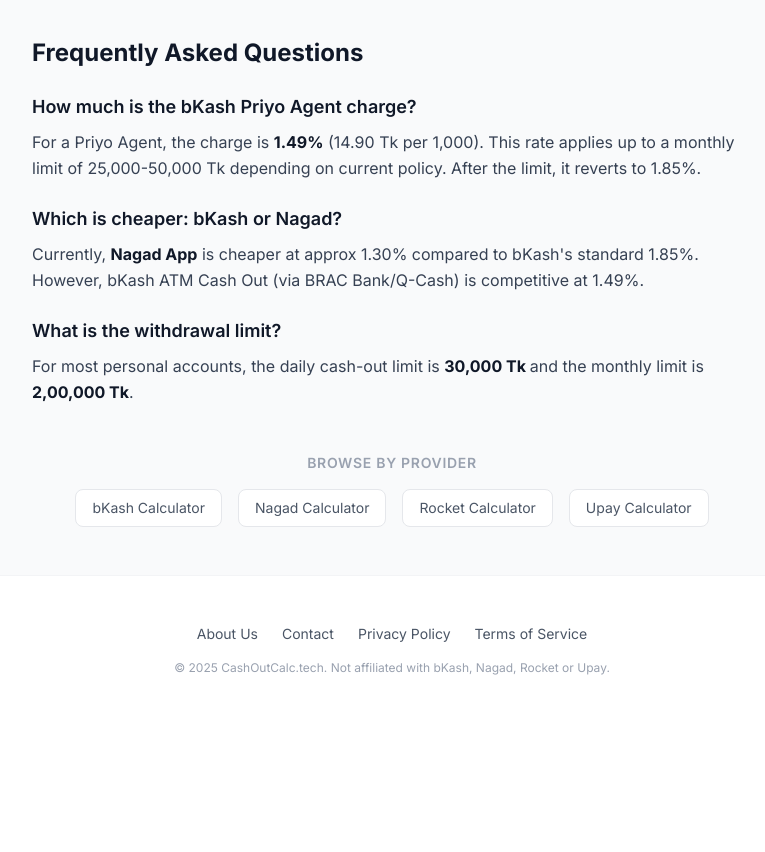
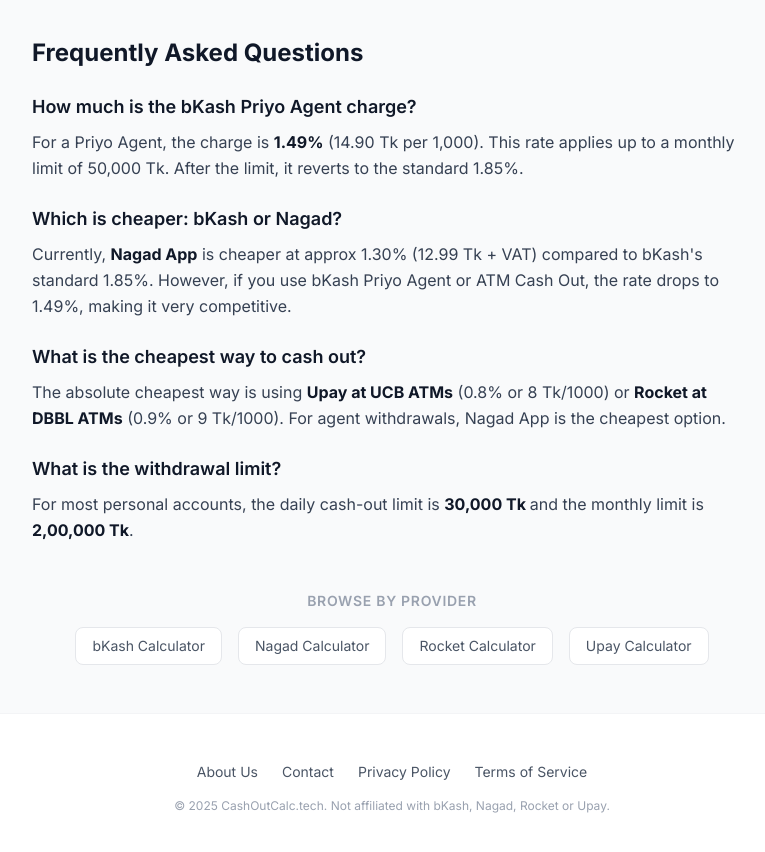
Before and after one commit to BlasterOverlord/cashout-calculator, a Next.js app: page / in a window 1280 px wide. Shown: the part 2020-2872 px from the top of the page, without its empty margins (248-1013 px from the left). Before the commit the page ends 2744 px from the top, so only its background shows below. Built offline with nearby package versions, Linux system fonts and the light colour scheme.

Commit message:
add FAQ entry for cheapest cash out method and update existing answers for clarity

```diff
--- a/app/page.tsx
+++ b/app/page.tsx
@@ -38,6 +38,14 @@ const jsonLd = {
           "acceptedAnswer": {
             "@type": "Answer",
             "text": "Currently, Nagad App is cheaper at approx 1.30% compared to bKash's standard 1.85%."
+          }
+        },
+        {
+          "@type": "Question",
+          "name": "What is the cheapest way to cash out?",
+          "acceptedAnswer": {
+            "@type": "Answer",
+            "text": "The absolute cheapest way is using Upay at UCB ATMs (0.8%) or Rocket at DBBL ATMs (0.9%)."
           }
         }
       ]
@@ -148,16 +156,24 @@ export default function Home() {
               <h3 className="font-semibold text-lg text-gray-900 mb-2">How much is the bKash Priyo Agent charge?</h3>
               <p className="leading-relaxed">
                 For a Priyo Agent, the charge is <strong className="text-gray-900">1.49%</strong> (14.90 Tk per 1,000).
-                This rate applies up to a monthly limit of 25,000-50,000 Tk depending on current policy.
-                After the limit, it reverts to 1.85%.
+                This rate applies up to a monthly limit of 50,000 Tk.
+                After the limit, it reverts to the standard 1.85%.
               </p>
             </div>
 
             <div>
               <h3 className="font-semibold text-lg text-gray-900 mb-2">Which is cheaper: bKash or Nagad?</h3>
               <p className="leading-relaxed">
-                Currently, <strong className="text-gray-900">Nagad App</strong> is cheaper at approx 1.30% compared to bKash&apos;s standard 1.85%.
-                However, bKash ATM Cash Out (via BRAC Bank/Q-Cash) is competitive at 1.49%.
+                Currently, <strong className="text-gray-900">Nagad App</strong> is cheaper at approx 1.30% (12.99 Tk + VAT) compared to bKash&apos;s standard 1.85%.
+                However, if you use bKash Priyo Agent or ATM Cash Out, the rate drops to 1.49%, making it very competitive.
+              </p>
+            </div>
+
+            <div>
+              <h3 className="font-semibold text-lg text-gray-900 mb-2">What is the cheapest way to cash out?</h3>
+              <p className="leading-relaxed">
+                The absolute cheapest way is using <strong className="text-gray-900">Upay at UCB ATMs</strong> (0.8% or 8 Tk/1000) or <strong className="text-gray-900">Rocket at DBBL ATMs</strong> (0.9% or 9 Tk/1000).
+                For agent withdrawals, Nagad App is the cheapest option.
               </p>
             </div>
 
```
